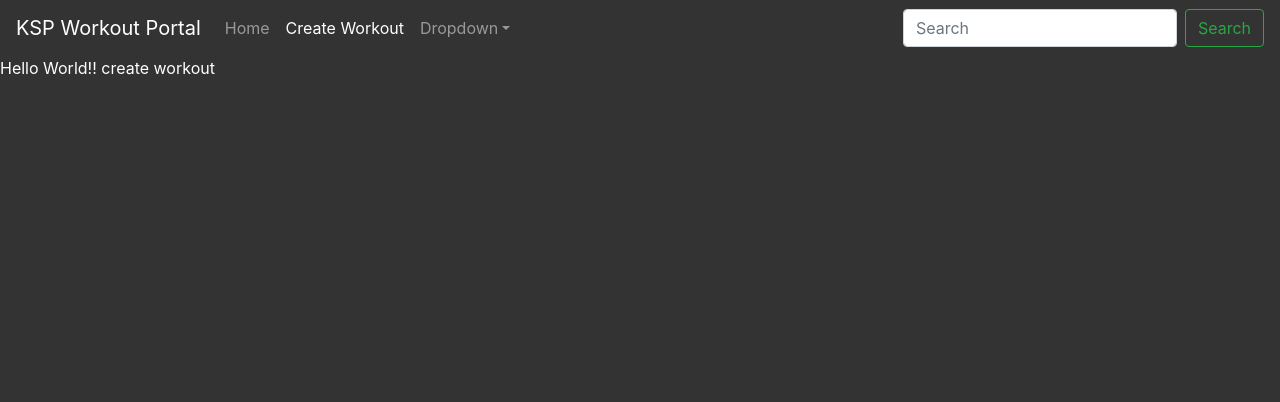
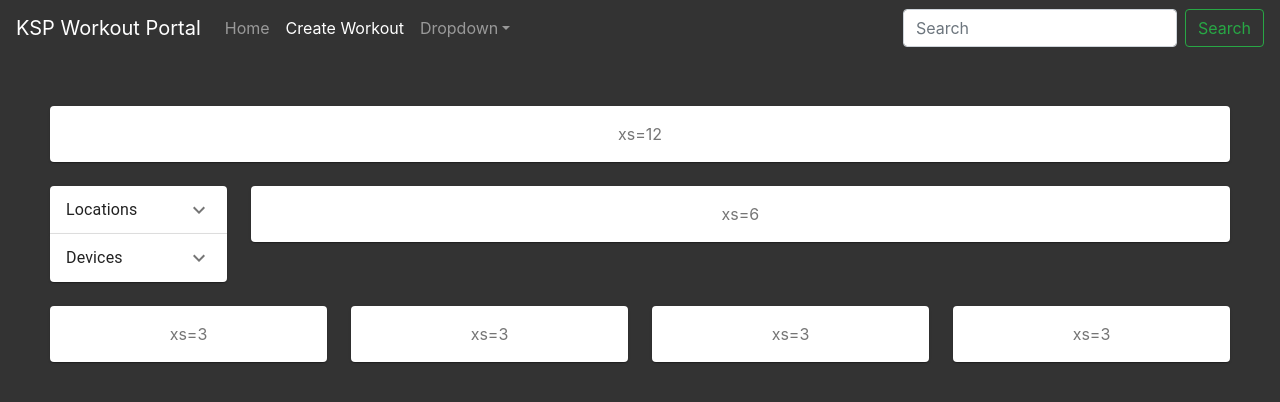
Before and after one commit to ajmeier29/ksp-gym-portal-react, a React (Create React App) app: page /create-workout/Create-Workout-Form in a window 1280 px wide. Shown: the top 402 px of the page. Built offline with nearby package versions, Linux system fonts and the light colour scheme.

Commit message:
Building out entry forms, started to build check box filters

```diff
--- a/src/create-workout/Create-Workout-Form.js
+++ b/src/create-workout/Create-Workout-Form.js
@@ -1,58 +1,188 @@
-import React, { useEffect, useState } from 'react';
-import { setTimeout } from 'timers';
+import React, { useState, useEffect } from 'react';
 import PropTypes from 'prop-types';
 import { makeStyles } from '@material-ui/core/styles';
 import {
+  Paper,
+  Grid,
   ExpansionPanel,
   ExpansionPanelSummary,
+  Typography,
   ExpansionPanelDetails,
-  Typography
+  FormControl,
+  FormLabel,
+  FormGroup,
+  Checkbox,
+  FormControlLabel,
+  FormHelperText
 } from '@material-ui/core';
+import ExpandMoreIcon from '@material-ui/icons/ExpandMore';
 
-import ExpandMoreIcon from '@material-ui/icons/ExpandMore';
-import fetchJsonPromise from '../api/api-calls';
-import {
-  Dropdown,
-  DropdownButton,
-  SplitButton,
-  Form,
-  ButtonToolbar
-} from 'react-bootstrap';
-
-const panelStyles = makeStyles(theme => ({
+const useStyles = makeStyles(theme => ({
   root: {
-    width: '75%',
-    'margin-top': '10px',
-    margin: 'auto',
-    outline: 0,
-    padding: '5px',
-    'border-radius': '2x',
-    'justify-content': 'center',
-    'background-color': '#383838'
+    flexGrow: 1,
+    margin: '50px'
   },
-  heading: {
-    fontSize: theme.typography.pxToRem(15),
-    fontWeight: theme.typography.fontWeightRegular
+  paper: {
+    padding: theme.spacing(2),
+    textAlign: 'center',
+    color: theme.palette.text.secondary
   },
-  summary: {
-    'background-color': '#484848',
-    color: 'white'
+  formControl: {
+    margin: theme.spacing(3)
   }
 }));
 
-const filterBoxStyles = makeStyles(theme => ({
-  root: {
-    'margin-top': '10px',
-    'padding-left': '20px',
-    width: '10%',
-    float: 'left'
-  }
-}));
+// The entire workout form assembled together
+const CreateWorkoutEntryForm = () => {
+  const classes = useStyles();
 
-// Component Description:
-//    Form for creating a new workout
-const CreateWorkoutForm = () => {
-  return <>Hello World!! create workout</>;
+  return (
+    <div className={classes.root}>
+      <Grid container spacing={3}>
+        <Grid item xs={12}>
+          <Paper className={classes.paper}>xs=12</Paper>
+        </Grid>
+        <Grid item xs={2}>
+          <FilterSelectionComponent />
+          {/* <Paper className={classes.paper}>xs=6</Paper> */}
+        </Grid>
+        <Grid item xs={10}>
+          <Paper className={classes.paper}>xs=6</Paper>
+        </Grid>
+        <Grid item xs={3}>
+          <Paper className={classes.paper}>xs=3</Paper>
+        </Grid>
+        <Grid item xs={3}>
+          <Paper className={classes.paper}>xs=3</Paper>
+        </Grid>
+        <Grid item xs={3}>
+          <Paper className={classes.paper}>xs=3</Paper>
+        </Grid>
+        <Grid item xs={3}>
+          <Paper className={classes.paper}>xs=3</Paper>
+        </Grid>
+      </Grid>
+    </div>
+  );
 };
 
-export { CreateWorkoutForm };
+const FilterSelectionComponent = () => {
+  return (
+    <>
+      <LocationSelectionFilter />
+    </>
+  );
+};
+
+const LocationSelectionFilter = () => {
+  const classes = useStyles();
+  const [locations, setLocations] = useState([]);
+
+  // TEMP, NEED TO REMOVE
+  const arrLocations = [
+    {
+      name: 'Allentown',
+      phone: '6013905742'
+    },
+    {
+      name: 'Bethlehem',
+      phone: '6103905742'
+    }
+  ];
+
+  useEffect(() => {
+    setLocations(arrLocations);
+  }, []);
+  return (
+    <>
+      <ExpansionPanel>
+        <ExpansionPanelSummary
+          expandIcon={<ExpandMoreIcon />}
+          aria-controls="panel1a-content"
+          id="panel1a-header"
+        >
+          <Typography className={classes.heading}>Locations</Typography>
+        </ExpansionPanelSummary>
+        <ExpansionPanelDetails>
+          <CheckBoxFormGroup locations={arrLocations} />
+          {/* <Typography>
+            Lorem ipsum dolor sit amet, consectetur adipiscing elit. Suspendisse malesuada lacus ex,
+            sit amet blandit leo lobortis eget.
+          </Typography> */}
+        </ExpansionPanelDetails>
+      </ExpansionPanel>
+      <ExpansionPanel>
+        <ExpansionPanelSummary
+          expandIcon={<ExpandMoreIcon />}
+          aria-controls="panel1a-content"
+          id="panel1a-header"
+        >
+          <Typography className={classes.heading}>Devices</Typography>
+        </ExpansionPanelSummary>
+        <ExpansionPanelDetails>
+          {/* <Typography>
+            Lorem ipsum dolor sit amet, consectetur adipiscing elit. Suspendisse malesuada lacus ex,
+            sit amet blandit leo lobortis eget.
+          </Typography> */}
+        </ExpansionPanelDetails>
+      </ExpansionPanel>
+    </>
+  );
+};
+
+const CheckBoxFormGroup = props => {
+  const classes = useStyles();
+  const arrLocations = [];
+  const [checkboxLocations, setCheckBoxLocations] = useState([]);
+
+  useEffect(() => {
+    // build array of the locations to track their state
+    props.locations.map(x => {
+      arrLocations.push({
+        name: x.name,
+        checked: true
+      });
+    });
+    // set the initial state
+    setCheckBoxLocations(arrLocations);
+  }, []);
+
+  const handleChange = () => {};
+
+  return (
+    <>
+      <FormControl component="fieldset" className={classes.formControl}>
+        {/* <FormLabel component="legend">Assign responsibility</FormLabel> */}
+        <FormGroup>
+          {checkboxLocations.map((key, index) => (
+            <FormControlLabel
+              key={key.name}
+              control={
+                <Checkbox
+                  checked={key.checked}
+                  onChange={handleChange(key.name)}
+                  value={key.name}
+                />
+              }
+              label={key.name}
+            />
+          ))}
+        </FormGroup>
+      </FormControl>
+    </>
+  );
+};
+
+CheckBoxFormGroup.propTypes = {
+  locations: PropTypes.array
+};
+
+const PiSelectionFilter = () => {};
+
+const WorkoutInfoEntryForm = () => {};
+
+const SeriesInfoEntryForm = () => {};
+
+const ExerciseInfoEntryForm = () => {};
+
+export { CreateWorkoutEntryForm as CreateWorkoutForm };
--- a/src/workout-table.js
+++ b/src/workout-table.js
@@ -67,7 +67,7 @@ const LocationFilter = props => {
   ];
   const classes = filterBoxStyles();
   const handleSelection = (evtKey, evt) => {
-    console.log(`Selected ${evt.target.innerHTML}`);
+    // console.log(`Selected ${evt.target.innerHTML}`);
     setSelectedLocation(evt.target.innerHTML);
   };
   return (
@@ -133,7 +133,7 @@ const WorkoutExpandableTable = props => {
     fetchJsonPromise(apiGetWorkouts)
       .then(res => setWorkoutinfo(res))
       .catch(error => {
-        alert('ERROR: Unable to reach Workout API!');
+        alert('ERROR: Unable to reach Workout APIs!');
       });
   }, []);
 
```
